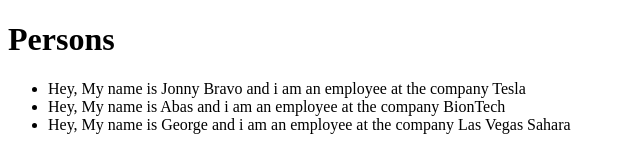
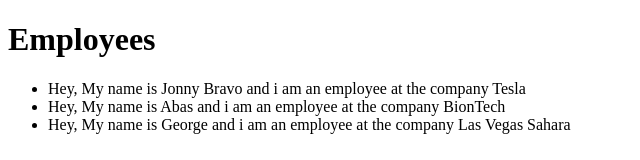
Before and after one commit to Falsal/FE21-JS-DAY05-Faris-Vali, a plain HTML site: page intermediary/index.html in a window 1280 px wide. Shown: the top 160 px of the page, without its empty margins (0-640 px from the left). Drawn offline with Linux system fonts and the light colour scheme.

Commit message:
title change to employee

```diff
--- a/intermediary/index.html
+++ b/intermediary/index.html
@@ -7,7 +7,7 @@
     <title>intermediary</title>
 </head>
 <body>
-    <h1>Persons</h1>
+    <h1>Employees</h1>
     <ul id='person'>
     </ul>
 
```
